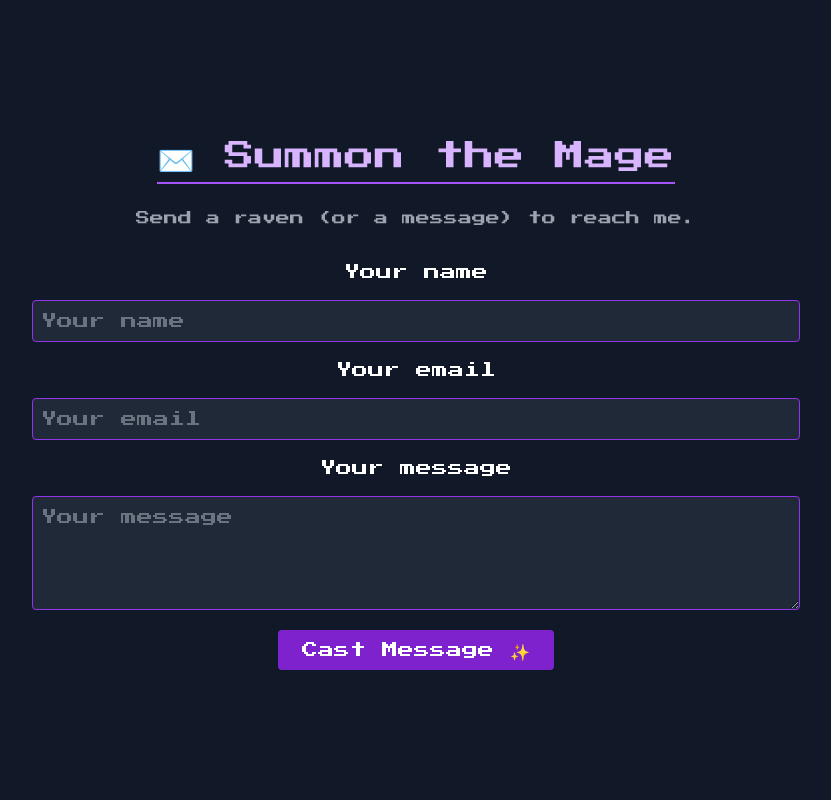
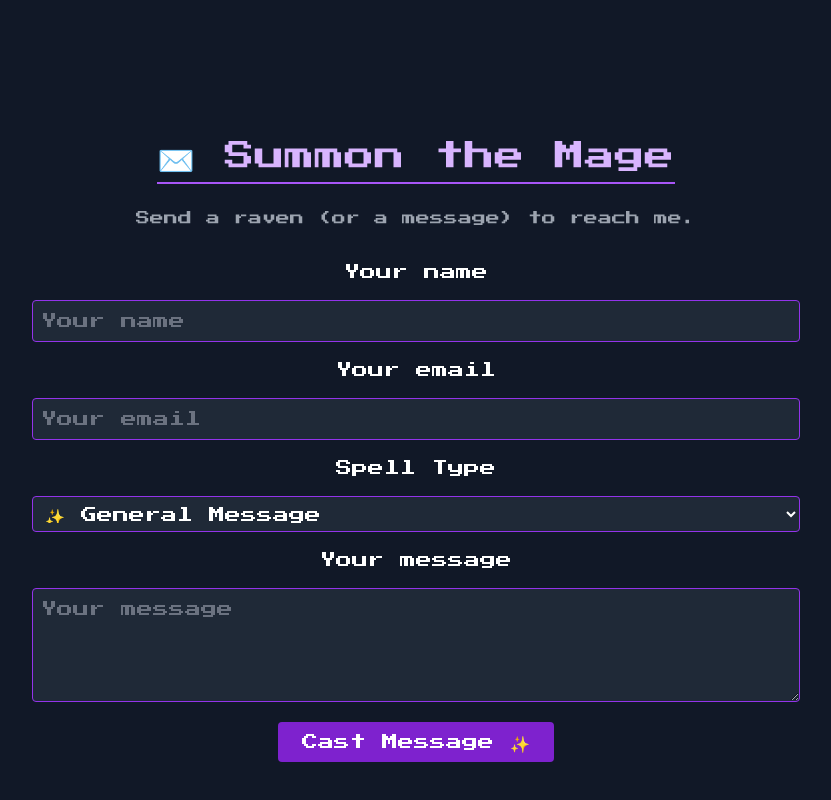
Before and after one commit to Coding-for-Weeks/pixel-portfolio, a React (Create React App) app: page / in a window 1280 px wide. Shown: the part 2642-3442 px from the top of the page, without its empty margins (224-1055 px from the left). Before the commit the page ends 3392 px from the top, so only its background shows below. Built offline with nearby package versions, Linux system fonts and the light colour scheme.

Commit message:
feat(contact): summon spell-type selector 🧙‍♂️✨

```diff
--- a/src/components/Contact.jsx
+++ b/src/components/Contact.jsx
@@ -1,7 +1,7 @@
 import React, { useState } from "react";
 
 const Contact = () => {
-  const [formData, setFormData] = useState({ name: "", email: "", message: "" });
+  const [formData, setFormData] = useState({ name: "", email: "", message: "", spelltype: "general" });
   const [status, setStatus] = useState("");
   const [cooldown, setCooldown] = useState(false);
 
@@ -15,11 +15,44 @@ const Contact = () => {
     if (cooldown) return;
 
     const payload = {
-      content: `📩 **New Contact Spell Cast!**
-**Name:** ${formData.name}
-**Email:** ${formData.email}
-**Message:** ${formData.message}`
-    };
+  username: "Grimoire Courier 📩",
+  content: "<@691311607736959026>",
+  embeds: [
+    {
+      title: "📜 A New Spell Has Been Cast!",
+      color: 0x6b4c9a,
+      fields: [
+        {
+          name: "🔮 Mage Name",
+          value: formData.name || "Unknown Mage",
+          inline: true
+        },
+        {
+          name: "📧 Arcane Address",
+          value: formData.email
+          ? `[${formData.email}](mailto:${formData.email})`
+          : "No scroll address given",
+          inline: true
+        },
+        {
+          name: "✨ Spell Type",
+          value: formData.spelltype === "general" ? "✨ General Message" :
+            formData.spelltype === "request" ? "📜 Summon Request" :
+            formData.spelltype === "bug" ? "🐛 Report Arcane Bug" : "Unknown Spell Type",
+          inline: true
+        },
+        {
+          name: "🖋️ Incantation",
+          value: formData.message || "*Silence... no words were spoken.*"
+        }
+      ],
+      timestamp: new Date().toISOString(),
+      footer: {
+        text: "Digital Grimoire - Contact Ritual"
+      }
+    }
+  ]
+};
 
     try {
       const res = await fetch(webhookURL, {
@@ -76,11 +109,24 @@ const Contact = () => {
             className="w-full p-2 rounded bg-gray-800 text-white placeholder-gray-500 border border-purple-600"
             required
           />
+          <label htmlFor="spelltype" className="block">Spell Type</label>
+          <select
+            id="spelltype"
+            name="spelltype"
+            value={formData.spelltype}
+            onChange={handleChange}
+            className="w-full p-2 rounded bg-gray-800 text-white border border-purple-600"
+          >
+            <option value="general">✨ General Message</option>
+            <option value="request">📜 Summon Request</option>
+            <option value="bug">🐛 Report Arcane Bug</option>
+          </select>
           <label htmlFor="message" className="block">Your message</label>
           <textarea
             id="message"
             name="message"
             rows="4"
+            maxLength={500}
             value={formData.message}
             onChange={handleChange}
             placeholder="Your message"
```
